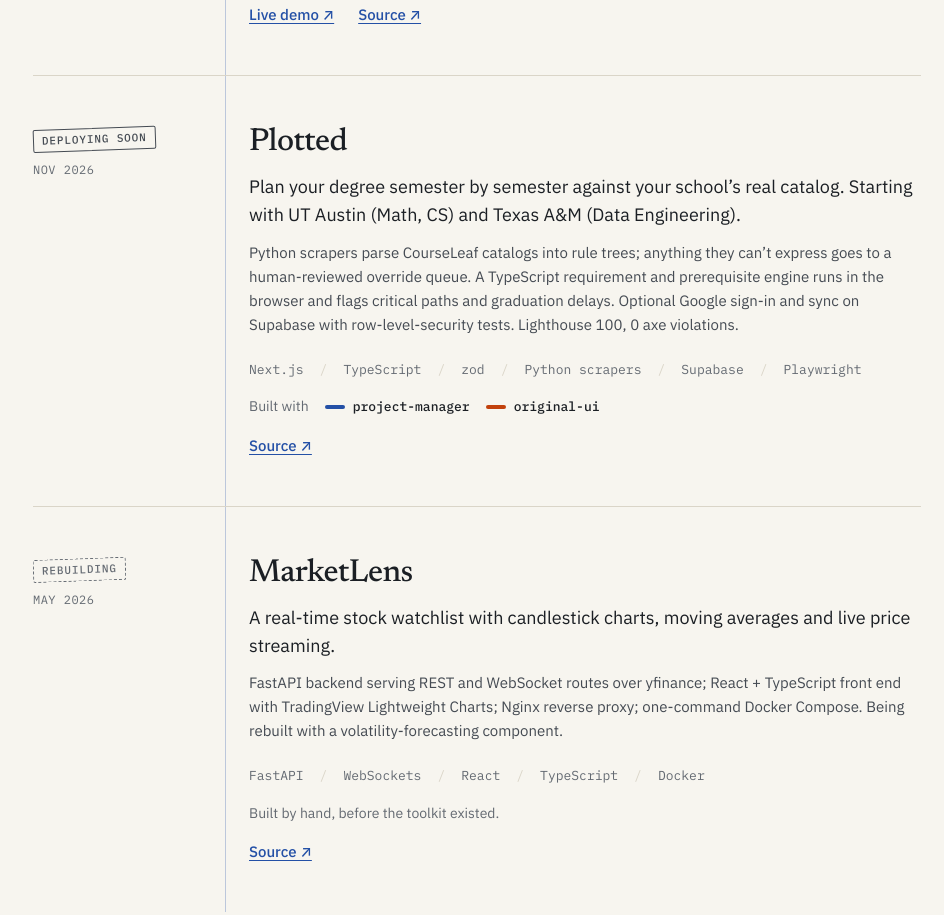
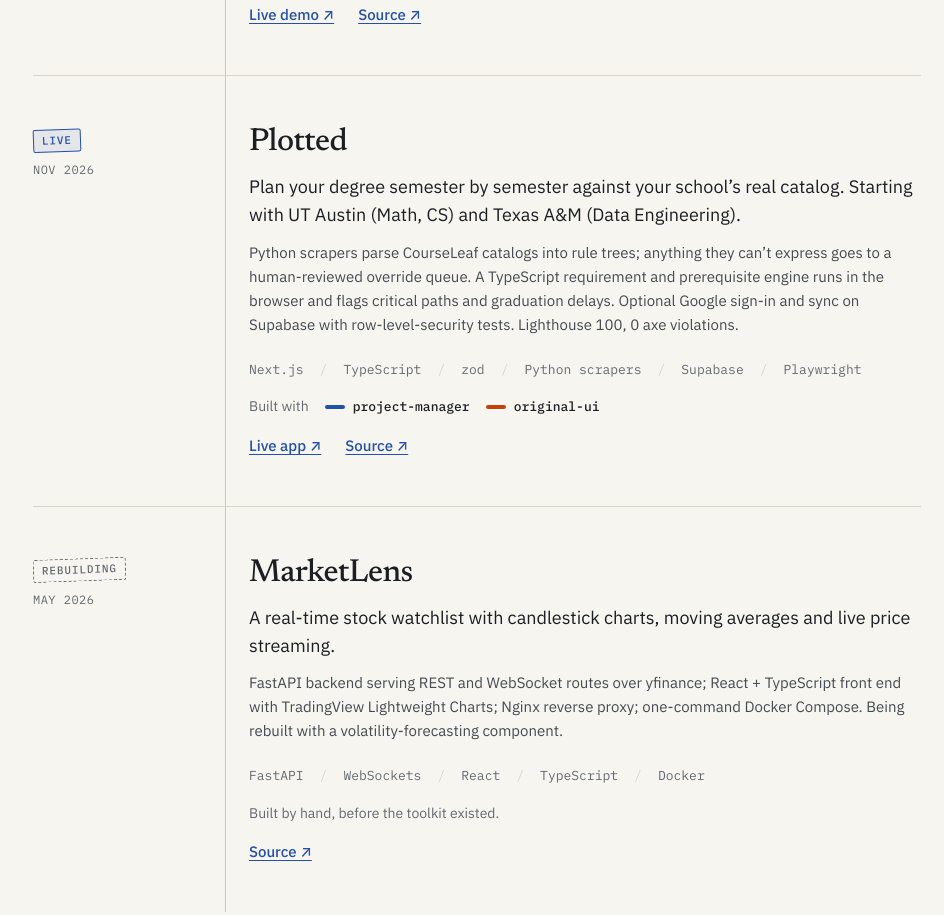
Before and after one commit to AnayPatel-P/anaypatel-p.github.io, a plain HTML site: page index.html in a window 1280 px wide. Shown: the part 1796-2711 px from the top of the page, without its empty margins (163-1107 px from the left). Drawn offline with Linux system fonts and the light colour scheme.

Commit message:
Mark Plotted as live and link the production app
Co-Authored-By: Claude Opus 5.5 <noreply@anthropic.com>

```diff
--- a/index.html
+++ b/index.html
@@ -88,7 +88,7 @@
 
     <article class="project entry" id="p-plotted" data-skills="project-manager original-ui">
       <div class="margin">
-        <span class="stamp soon">Deploying soon</span>
+        <span class="stamp live">Live</span>
         <span class="t-mono" aria-hidden="true">Nov 2026</span>
       </div>
       <div class="main">
@@ -100,7 +100,7 @@
           <a class="line-tag" style="--c:var(--l-project-manager)" href="#s-project-manager" data-skill="project-manager">project-manager</a>
           <a class="line-tag" style="--c:var(--l-original-ui)" href="#s-original-ui" data-skill="original-ui">original-ui</a>
         </p>
-        <p class="links"><a href="https://github.com/AnayPatel-P/plotted">Source ↗</a></p>
+        <p class="links"><a href="https://plotted-cyan.vercel.app">Live app ↗</a><a href="https://github.com/AnayPatel-P/plotted">Source ↗</a></p>
       </div>
     </article>
 
```
Also changed, not shown: 1 other file.
